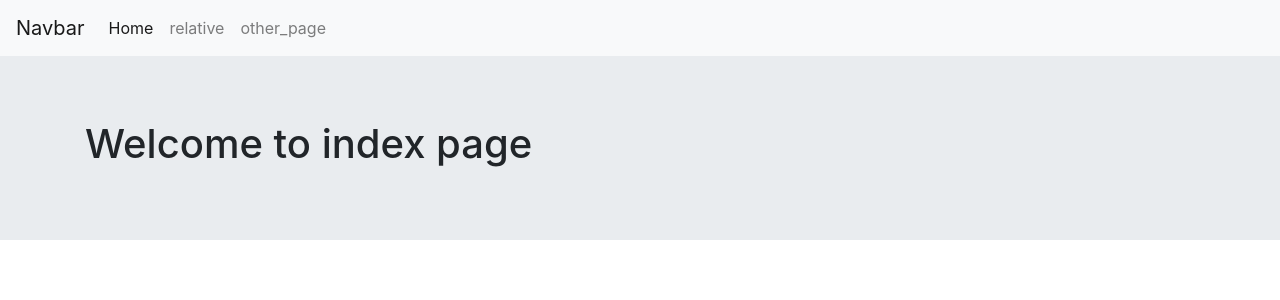
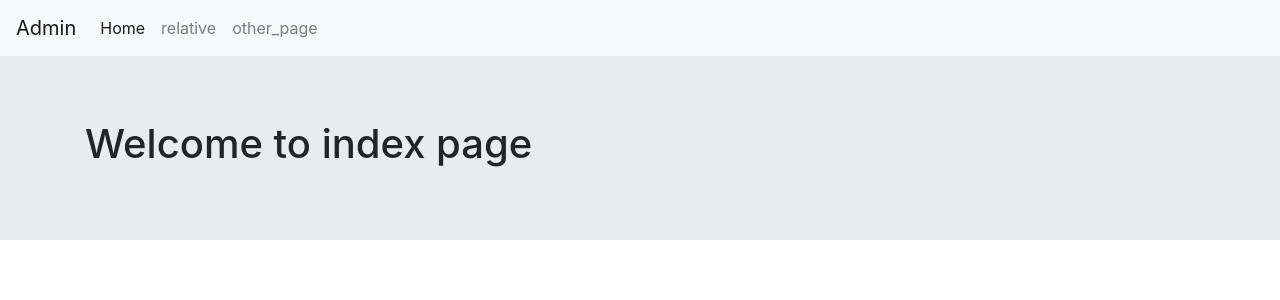
Before and after one commit to shub1625/Django-First, a Django app: page / in a window 1280 px wide. Shown: the top 300 px of the page. Run offline with Django 3.2, Linux system fonts and the light colour scheme; some libraries are stand-ins or nearby versions.

Commit message:
admin button added

```diff
--- a/relative_url/relative_app/templates/base.html
+++ b/relative_url/relative_app/templates/base.html
@@ -9,7 +9,7 @@
     <body>
 
         <nav class="navbar navbar-expand-lg navbar-light bg-light">
-  <a class="navbar-brand" href="{% url 'relative_app:index' %}">Navbar</a>
+  <a class="navbar-brand" href="{% url 'admin:index' %}">Admin</a>
   <button class="navbar-toggler" type="button" data-toggle="collapse" data-target="#navbarNav" aria-controls="navbarNav" aria-expanded="false" aria-label="Toggle navigation">
     <span class="navbar-toggler-icon"></span>
   </button>
```
